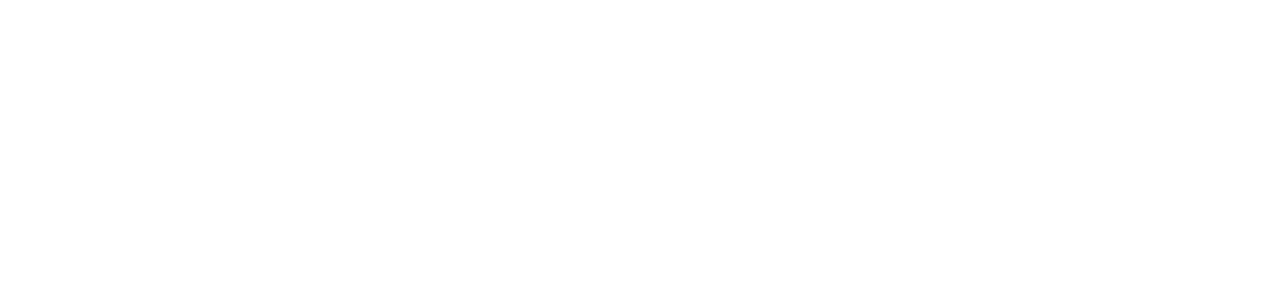
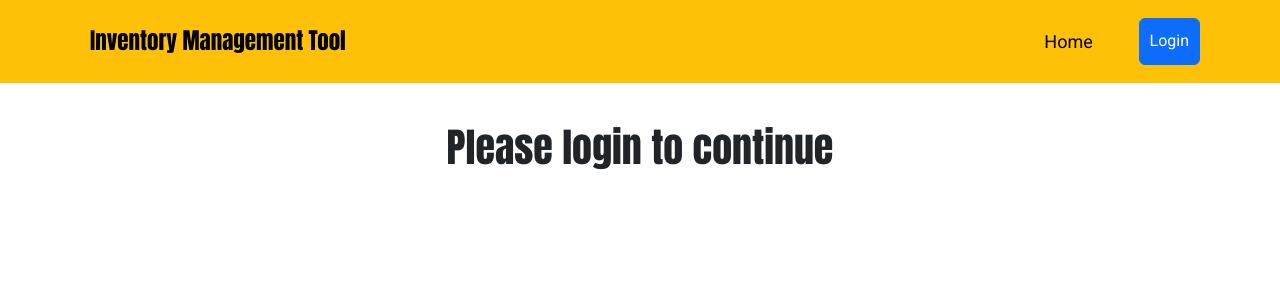
Before and after one commit to BloggingKIng/InventoryManagementTool, a React (Create React App) app in the folder frontend/: page / in a window 1280 px wide. Before the commit this address had no page. Shown: the top 300 px of the page. Built offline with nearby package versions, Linux system fonts and the light colour scheme.

Commit message:
Worked on the Log out functionality. Added a component so user can see the current account that they are using (email) and its type (admin, manager, cashier)

```diff
--- a/frontend/src/App.css
+++ b/frontend/src/App.css
@@ -10,3 +10,10 @@
   width: 100%;
   justify-content: center;
 }
+
+.page-container {
+  margin: 0px;
+  width: 100%;
+  padding: 0px;
+  max-width: 100%;
+}
--- a/frontend/src/App.js
+++ b/frontend/src/App.js
@@ -7,6 +7,7 @@ import 'react-toastify/dist/ReactToastify.css';
 import axios from 'axios';
 import { useUserContext } from './Context/UserContextProvider';
 import { useEffect } from 'react';
+import Home from './Pages/Home';
 
 function App() {
   const { setUser, setLoggedIn, setToken } = useUserContext();
@@ -40,6 +41,7 @@ function App() {
   return (
     <BrowserRouter>
       <Routes>
+        <Route path='/' element={<Home />} />
         <Route path='/login' element={<Login />} />
       </Routes>
     </BrowserRouter>
--- /dev/null
+++ b/frontend/src/Components/DisplayUser.js
@@ -0,0 +1,19 @@
+import { Container } from "react-bootstrap";
+import { useUserContext } from "../Context/UserContextProvider";
+import './display.css';
+export default function DisplayUser() {
+    const { user } = useUserContext();
+    const Capitalize = (str) => {
+        return str.charAt(0).toUpperCase() + str.slice(1);
+    }
+    return (
+        <Container className="text-center user-container">
+            <p>
+                <strong>
+                    Signed in as:
+                </strong>&nbsp;&nbsp;&nbsp;
+                {user.email} <strong>({Capitalize(user.userType)})</strong>
+            </p>
+        </Container>
+    )
+}
--- a/frontend/src/Components/Navbar.js
+++ b/frontend/src/Components/Navbar.js
@@ -1,19 +1,59 @@
 import React from 'react';
 import {Container, Navbar, Nav} from 'react-bootstrap';
 import './navbar.css';
+import { useUserContext } from '../Context/UserContextProvider';
+import {toast, ToastContainer} from 'react-toastify';
+import axios from 'axios';
+import { useNavigate } from 'react-router-dom';
 
 export default function NavigationBar({active='inventory'}) {
+    const {user, loggedIn, token, setLoggedIn, setToken} = useUserContext();
+    const navigate = useNavigate();
+    const handleLogout = async() => {
+        await axios.post('http://127.0.0.1:8000/auth/token/logout',null, {
+            headers: {
+                Authorization: `Token ${token}`
+            }
+        })
+        .then((response)=> {
+            console.log(response.data.auth_token);
+            localStorage.removeItem('token');
+            setLoggedIn(false);
+            setToken(null);
+        })
+        .catch((error)=> {
+            console.log(error);
+            toast.error('Something went wrong!');
+        })
+    }
+
+    const isAuthorizedUser = () => {
+        return user?.userType?.toLowerCase() === 'admin' || user?.userType?.toLowerCase() === 'manager';
+    }
     return (
         <div className='navbar-container'>
             <Navbar expand="lg" bg='warning'>
+                <ToastContainer />
                 <Container className='nav-container'>
                     <Navbar.Brand href="/">Inventory Management Tool</Navbar.Brand>
                     <Navbar.Toggle />
                     <Navbar.Collapse className="justify-content-end">
-                        <Nav>
-                            <Nav.Link  className={active=='inventory'?'active':''} href="/inventory">Inventory</Nav.Link>
-                            <Nav.Link  className={active=='orders'?'active':''} href="/orders">Orders</Nav.Link>
-                            <Nav.Link  className={active=='checkout'?'active':''} href="/checkout">CheckOut</Nav.Link>
+                        <Nav className={loggedIn?'':'short-nav'}>
+                            <Nav.Link  className={active=='home'?'active':''} href="/">Home</Nav.Link>
+                            {loggedIn&&<>
+                                <Nav.Link  className={active=='inventory'?'active':''} href="/inventory">Inventory</Nav.Link>
+                                <Nav.Link  className={active=='orders'?'active':''} href="/orders">Orders</Nav.Link>
+                                <Nav.Link  className={active=='checkout'?'active':''} href="/checkout">Check Out</Nav.Link>
+
+                            </>}
+                            {
+                                isAuthorizedUser() && <Nav.Link  className={active=='users'?'active':''} href="/users">Users</Nav.Link>
+                            }
+                            {loggedIn?(
+                                <Nav.Item className='btn btn-primary nav-btn' onClick={handleLogout}>Logout</Nav.Item>
+                            ):(
+                                <Nav.Item  className='btn btn-primary nav-btn' onClick={()=>navigate('/login')}>Login</Nav.Item>
+                            )}
                         </Nav>
                     </Navbar.Collapse>
                 </Container>
--- /dev/null
+++ b/frontend/src/Components/display.css
@@ -0,0 +1,4 @@
+.user-container {
+    margin: 30px auto;
+    font-size: 20px;
+}
--- a/frontend/src/Components/navbar.css
+++ b/frontend/src/Components/navbar.css
@@ -15,7 +15,7 @@
 }
 
 .navbar-nav {
-    width: 30%;
+    width: 50%;
     justify-content: space-between
 }
 
@@ -25,3 +25,11 @@
     display: inline-block;
     padding: 5px 10px;
 }
+
+.nav-link, .nav-btn {
+    padding: 10px !important;
+}
+
+.short-nav {
+    width: 20%;
+}
--- /dev/null
+++ b/frontend/src/Pages/Home.js
@@ -0,0 +1,20 @@
+import NavigationBar from "../Components/Navbar";
+import DisplayUser from "../Components/DisplayUser";
+import { Container } from "react-bootstrap";
+import './home.css';
+import { useUserContext } from "../Context/UserContextProvider";
+import { useNavigate } from "react-router-dom";
+export default function Home() {{
+    const {loggedIn} = useUserContext();
+    const navigate = useNavigate();
+    return (
+        <Container className="page-container">
+            <NavigationBar active='home' />
+            {loggedIn ? <DisplayUser /> : (
+                <h2 className="major-heading">Please login to continue</h2>
+            )}
+        </Container>
+    )
+}}
+
+//I dont have any more idea about this page lol. Will complpete its design later :>
--- a/frontend/src/Pages/Login.js
+++ b/frontend/src/Pages/Login.js
@@ -4,11 +4,13 @@ import { useState } from "react";
 import { useUserContext } from "../Context/UserContextProvider";
 import './login.css';
 import { toast, ToastContainer } from "react-toastify";
+import { useNavigate } from "react-router-dom";
 import axios from "axios";
 
 export default function Login() {
     const [email, setEmail] = useState('');
     const [password, setPassword] = useState('');
+    const navigate = useNavigate();
 
     const { setUser, setToken, setLoggedIn, token, loggedIn } = useUserContext();
 
@@ -48,15 +50,7 @@ export default function Login() {
     }
 
     if (loggedIn){
-        return (
-            <>
-                <NavigationBar active='inventory' />
-                <ToastContainer />
-                <Container>
-                    <h2 className="major-heading">You are logged in!</h2>
-                </Container>
-            </>
-        )
+        return navigate('/');
     }
 
     return (
@@ -86,5 +80,3 @@ export default function Login() {
         </>
     )
 }
-
-// Will add react router in the next session
```
Also changed, not shown: frontend/src/Pages/Users.js (added, +11 -0 lines), frontend/src/Pages/home.css (added), 1 other file (tests, documents, lock files or other folders).
